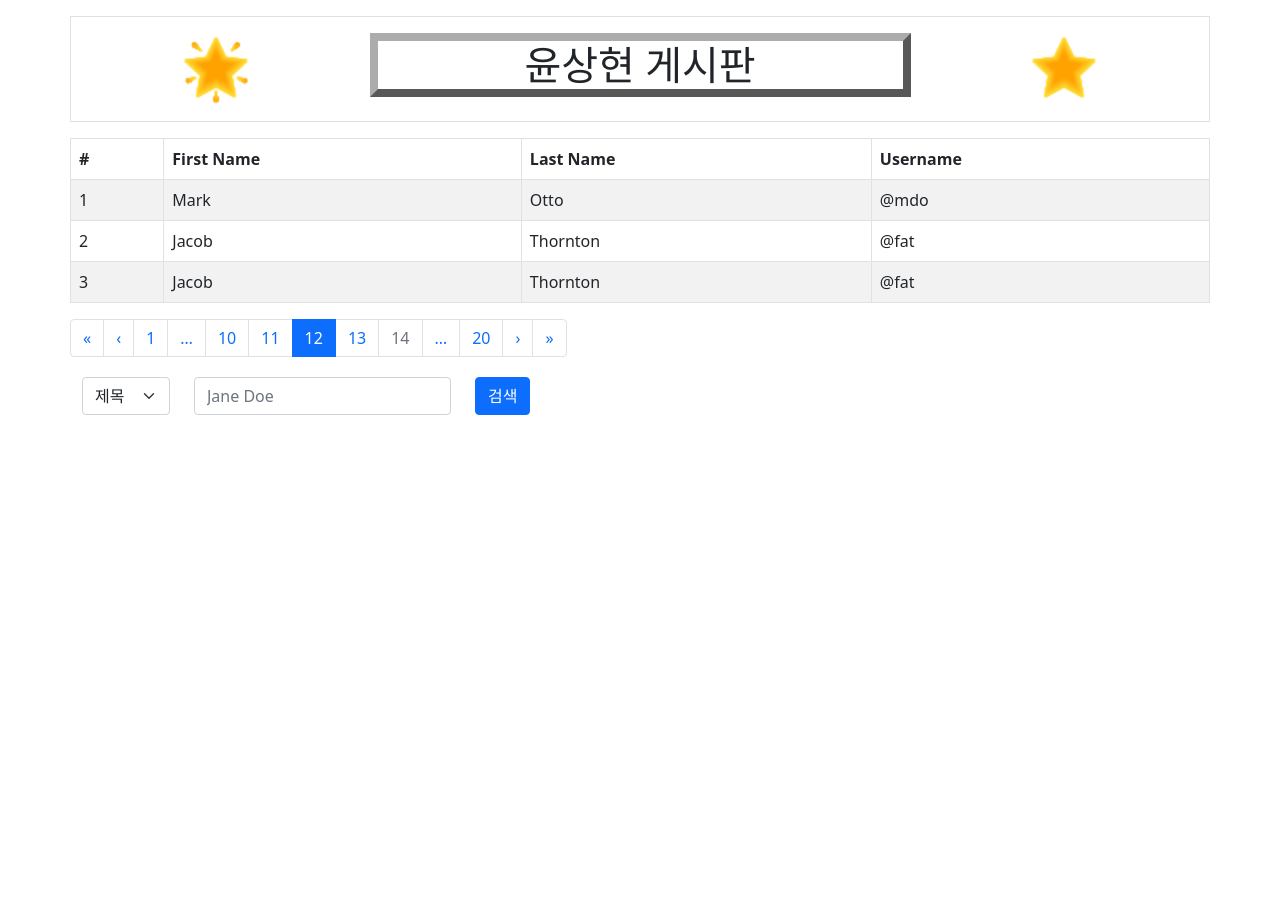
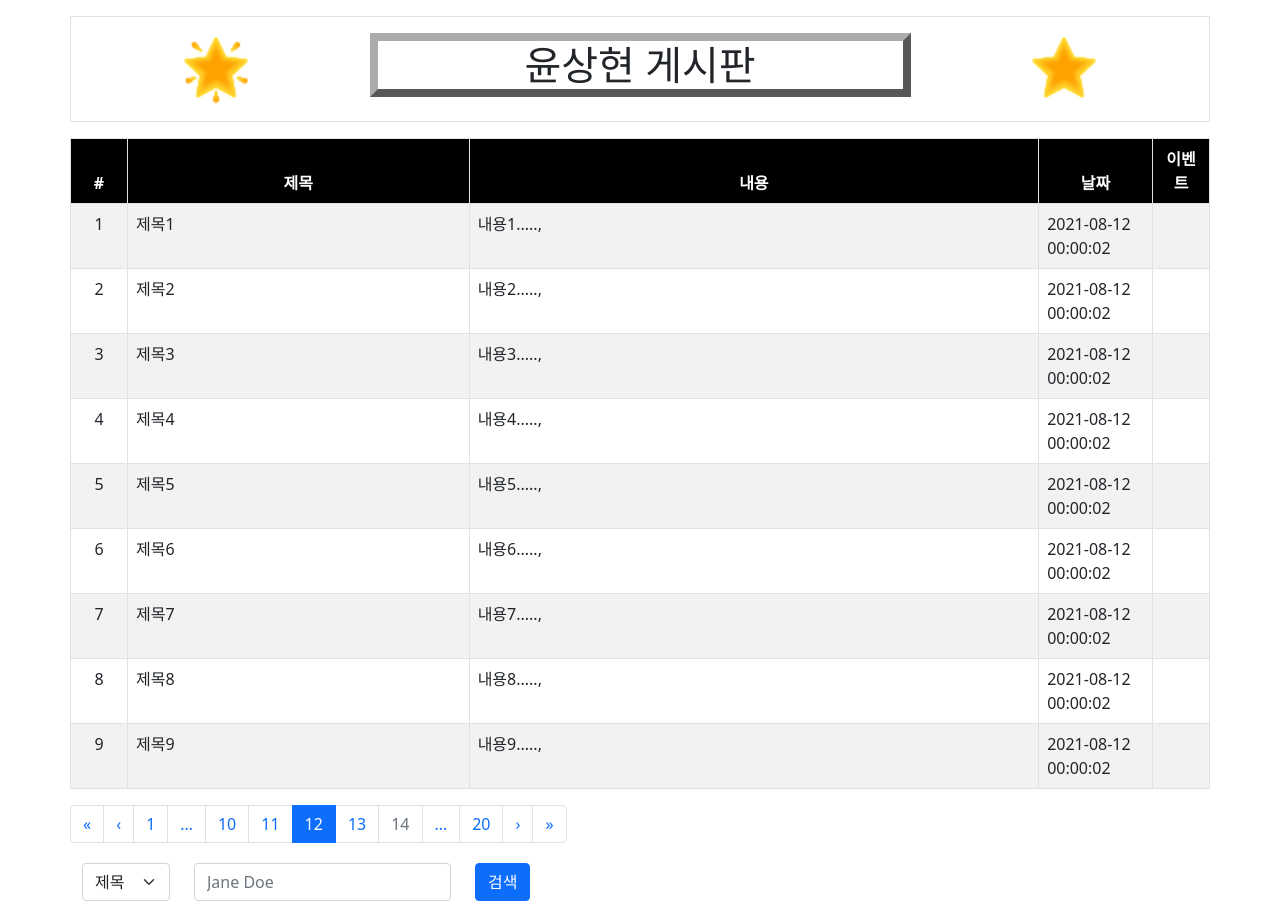
Before and after one commit to IBST-yoonSangHyeon/React-board, a React (Create React App) app: page / in a window 1280 px wide. Before the commit the page ends 800 px from the top, so only its background shows below. Built offline with nearby package versions, Linux system fonts and the light colour scheme.

Commit message:
게시판 완료

```diff
--- a/src/components/board/board.jsx
+++ b/src/components/board/board.jsx
@@ -5,13 +5,38 @@ import BoardPage from './boardPage/boardPage';
 import BoardSearch from './boardSearch/boardSearch';
 
 class Board extends Component {
+    state = {
+        boardData: [
+            { key: 1, subject: '제목1', content: '내용1.....,', datetime: '2021-08-12 00:00:02' },
+            { key: 2, subject: '제목2', content: '내용2.....,', datetime: '2021-08-12 00:00:02' },
+            { key: 3, subject: '제목3', content: '내용3.....,', datetime: '2021-08-12 00:00:02' },
+            { key: 4, subject: '제목4', content: '내용4.....,', datetime: '2021-08-12 00:00:02' },
+            { key: 5, subject: '제목5', content: '내용5.....,', datetime: '2021-08-12 00:00:02' },
+            { key: 6, subject: '제목6', content: '내용6.....,', datetime: '2021-08-12 00:00:02' },
+            { key: 7, subject: '제목7', content: '내용7.....,', datetime: '2021-08-12 00:00:02' },
+            { key: 8, subject: '제목8', content: '내용8.....,', datetime: '2021-08-12 00:00:02' },
+            { key: 9, subject: '제목9', content: '내용9.....,', datetime: '2021-08-12 00:00:02' },
+            // { key: 10, subject: '제목10', content: '내용10.....,', datetime: '2021-08-12 00:00:02' },
+            // { key: 11, subject: '제목11', content: '내용11.....,', datetime: '2021-08-12 00:00:02' },
+            // { key: 12, subject: '제목12', content: '내용12.....,', datetime: '2021-08-12 00:00:02' },
+            // { key: 13, subject: '제목13', content: '내용13.....,', datetime: '2021-08-12 00:00:02' },
+            // { key: 14, subject: '제목14', content: '내용14.....,', datetime: '2021-08-12 00:00:02' },
+            // { key: 15, subject: '제목15', content: '내용15.....,', datetime: '2021-08-12 00:00:02' },
+            // { key: 16, subject: '제목16', content: '내용16.....,', datetime: '2021-08-12 00:00:02' },
+            // { key: 17, subject: '제목17', content: '내용17.....,', datetime: '2021-08-12 00:00:02' },
+            // { key: 18, subject: '제목18', content: '내용18.....,', datetime: '2021-08-12 00:00:02' },
+            // { key: 19, subject: '제목19', content: '내용19.....,', datetime: '2021-08-12 00:00:02' },
+            // { key: 20, subject: '제목20', content: '내용20.....,', datetime: '2021-08-12 00:00:02' },
+            // { key: 21, subject: '제목21', content: '내용21.....,', datetime: '2021-08-12 00:00:02' },
+        ]
+    }
 
     render() {
         return (
             <>
                 <Container>
                     <Row>
-                        <BoardBody />
+                        <BoardBody boardList={this.state.boardData} />
                     </Row>
                     <Row>
                         <BoardPage />
--- a/src/components/board/boardBody/boardBody.jsx
+++ b/src/components/board/boardBody/boardBody.jsx
@@ -1,38 +1,32 @@
 import React, { Component } from 'react';
 import styles from './boardBody.module.css';
 import { Table } from 'react-bootstrap';
+import BoardContent from '../boardContent/boardContent';
 
 class BoardBody extends Component {
     render() {
         return (
             <Table striped bordered hover>
-                <thead>
+                <colgroup>
+                    <col width="5%" />
+                    <col width="30%" />
+                    <col width="50%" />
+                    <col width="10%" />
+                    <col width="*" />
+                </colgroup>
+                <thead className={styles.thead_dark}>
                     <tr>
                         <th>#</th>
-                        <th>First Name</th>
-                        <th>Last Name</th>
-                        <th>Username</th>
+                        <th>제목</th>
+                        <th>내용</th>
+                        <th>날짜</th>
+                        <th>이벤트</th>
                     </tr>
                 </thead>
                 <tbody>
-                    <tr>
-                        <td>1</td>
-                        <td>Mark</td>
-                        <td>Otto</td>
-                        <td>@mdo</td>
-                    </tr>
-                    <tr>
-                        <td>2</td>
-                        <td>Jacob</td>
-                        <td>Thornton</td>
-                        <td>@fat</td>
-                    </tr>
-                    <tr>
-                        <td>3</td>
-                        <td>Jacob</td>
-                        <td>Thornton</td>
-                        <td>@fat</td>
-                    </tr>
+                    {
+                        this.props.boardList.map((board, index) => <BoardContent key={board.key} index={index + 1} board={board} />)
+                    }
                 </tbody>
             </Table>
         );
--- a/src/components/board/boardBody/boardBody.module.css
+++ b/src/components/board/boardBody/boardBody.module.css
@@ -0,0 +1 @@
+.thead_dark {background-color: black;color: white;text-align: center;}
--- /dev/null
+++ b/src/components/board/boardContent/boardContent.jsx
@@ -0,0 +1,20 @@
+import React, { Component } from 'react';
+import styles from './boardContent.module.css';
+
+class BoardContent extends Component {
+    render() {
+        const index = this.props.index;
+        const { subject, content, datetime } = this.props.board;
+        return (
+            <tr>
+                <td className={styles.center}>{index}</td>
+                <td>{subject}</td>
+                <td>{content}</td>
+                <td>{datetime}</td>
+                <td></td>
+            </tr>
+        );
+    }
+}
+
+export default BoardContent;
--- /dev/null
+++ b/src/components/board/boardContent/boardContent.module.css
@@ -0,0 +1 @@
+.center {text-align: center;}
```
